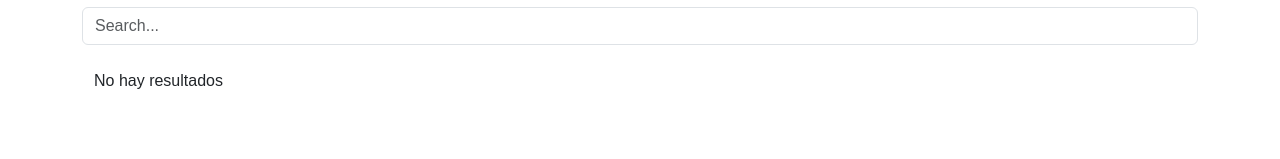
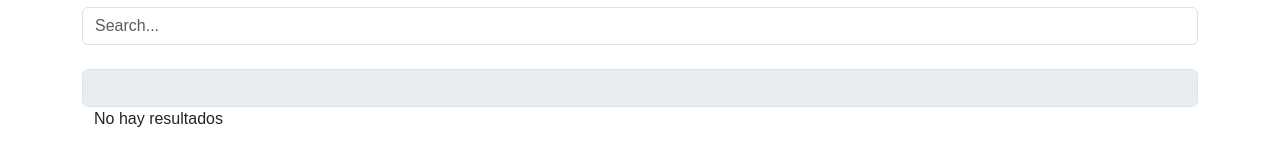
Before and after one commit to UrPapuh/MyBookList-Client, a Vue app: page /library in a window 1280 px wide. Shown: the part 169-328 px from the top of the page. Built offline with nearby package versions, Linux system fonts and the light colour scheme; a web font is replaced by a local one.

Commit message:
unsolved

```diff
--- a/src/views/LibraryView.vue
+++ b/src/views/LibraryView.vue
@@ -1,12 +1,18 @@
 <script setup>
 // import { RouterLink } from 'vue-router';
 
-import { watch ,  ref } from 'vue';
+import { watch , computed, ref } from 'vue';
 
 const searchKey = ref('');
-const searchResults = ref();
+const searchResults = ref({});
+const filters = ref('');
 
-watch(searchKey, async (q) => {
+const searchFilters = computed (() => {
+  return searchKey.value + filters.value;
+});
+
+watch(searchFilters, async (q) => {
+  // FALTA METERLE LOS FILTROS
   if (q) {
     q = q.replace(/ /g, '+');
 
@@ -37,6 +43,7 @@ watch(searchKey, async (q) => {
       class="form-control mb-4"
       v-model="searchKey"
     >
+    <input type="text" v-model="filters" class="form-control" disabled>
     <div class="table-responsive" v-if="searchKey && searchResults">
       <table class="table table-bordered text-center">
         <thead class="thead-dark">
```
